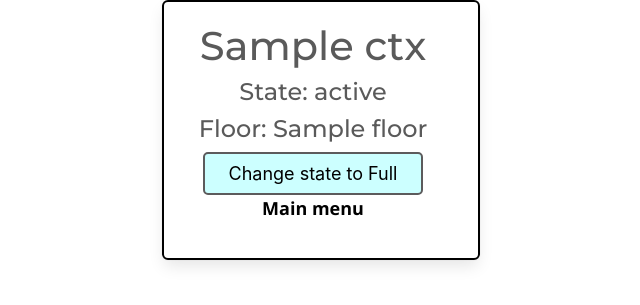
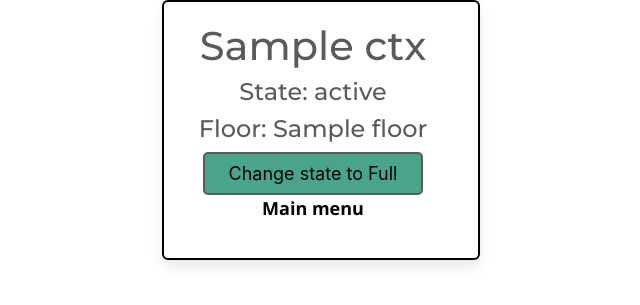
Before and after one commit to softalaproject/fridge_manager, a Django app: template restmanager/frontend/templates/frontend/fridges.html in a window 1280 px wide, with the pointer over the restyled element. Shown: the top 305 px of the page, without its empty margins (319-959 px from the left). Run offline with Django 3.2, Linux system fonts and the light colour scheme; the template is opened without the code that fills it: most values are stand-ins (such as "Sample title", 1, 10 or a date in 2020); some libraries are stand-ins or nearby versions.

Commit message:
Styling change

```diff
--- a/restmanager/frontend/templates/frontend/fridges.html
+++ b/restmanager/frontend/templates/frontend/fridges.html
@@ -33,7 +33,7 @@
             }
 
             .button_1:hover {
-                background-color:#ccffff;
+                background-color:#4aa48a;
             }
 
             .button_1:active {
```
